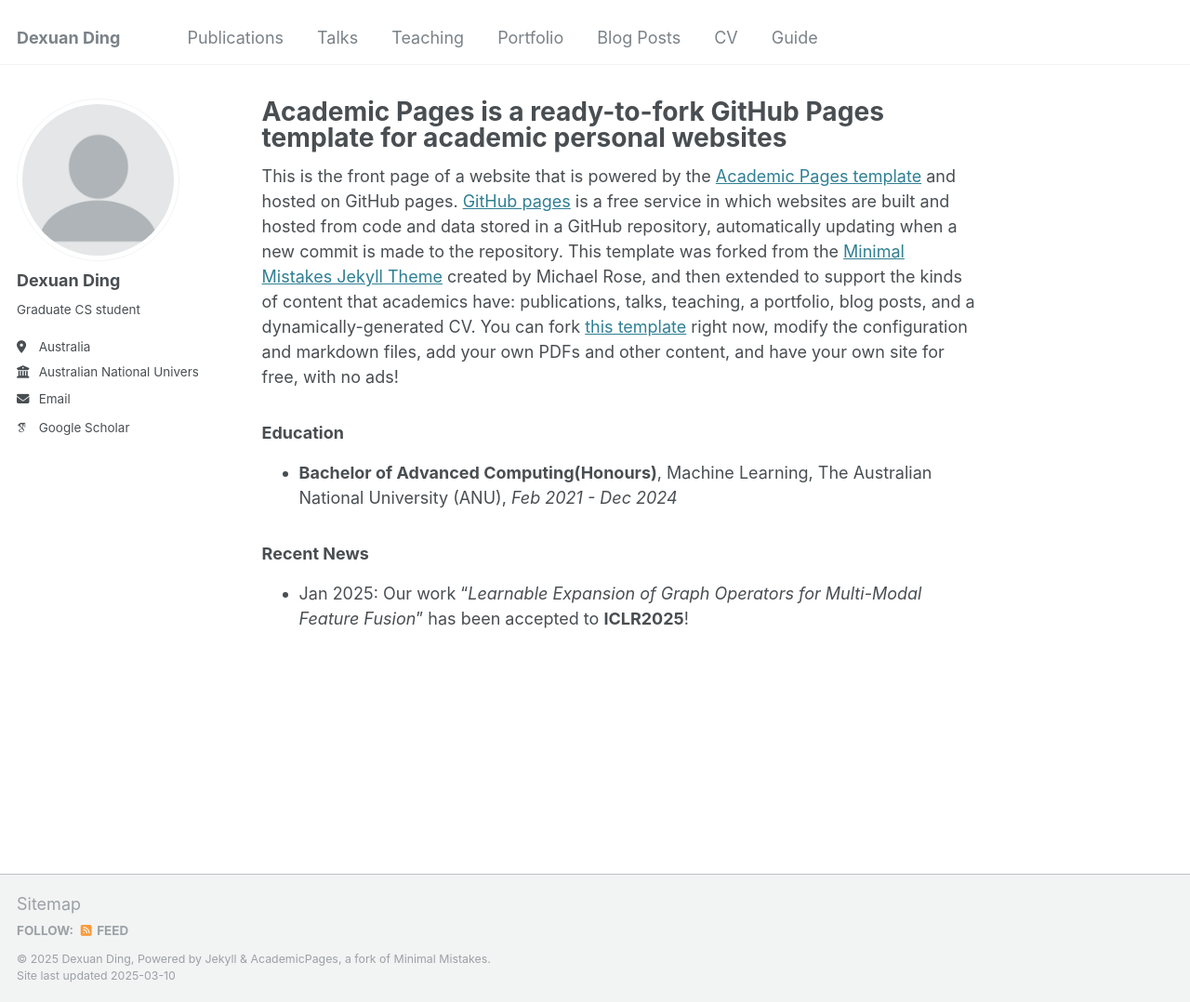
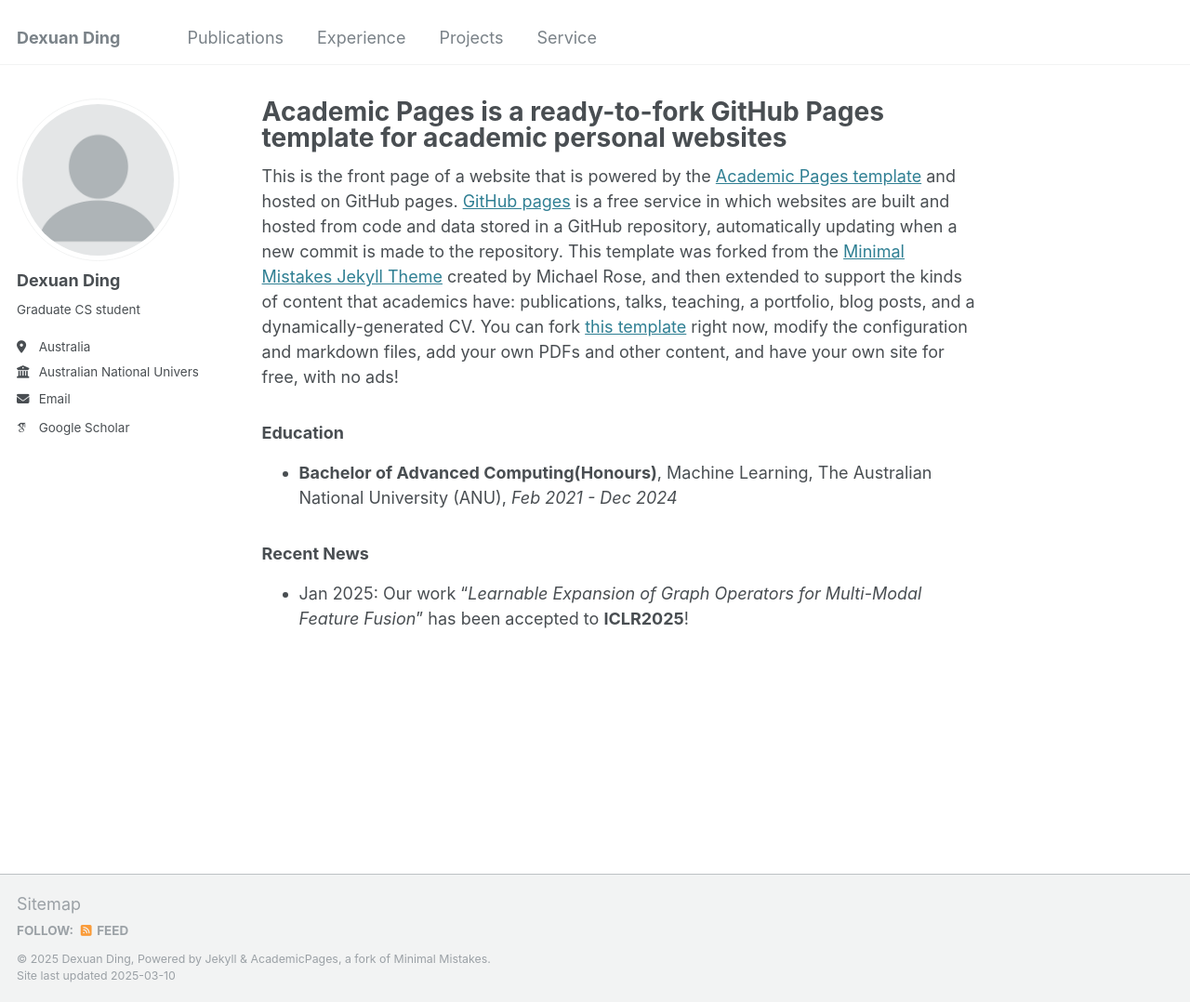
Before and after one commit to DexxDing/dexxding.github.io, a Jekyll site: the page built from _pages/about.md, in a window 1280 px wide and 1078 px high. Shown: the whole window at 93% size. Built offline with Jekyll 4.4.1, drawn with Linux system fonts in a browser that asks for light colours; some web fonts are replaced.

Commit message:
Update navigation.yml

```diff
--- a/_data/navigation.yml
+++ b/_data/navigation.yml
@@ -8,20 +8,20 @@ main:
   - title: "Publications"
     url: /publications/
 
-  - title: "Talks"
+  - title: "Experience"
     url: /talks/
 
-  - title: "Teaching"
+  - title: "Projects"
     url: /teaching/
 
-  - title: "Portfolio"
+  - title: "Service"
     url: /portfolio/
 
-  - title: "Blog Posts"
-    url: /year-archive/
+  # - title: "Blog Posts"
+  #   url: /year-archive/
 
-  - title: "CV"
-    url: /cv/
+  # - title: "CV"
+  #   url: /cv/
 
-  - title: "Guide"
-    url: /markdown/
+  # - title: "Guide"
+  #   url: /markdown/
```
